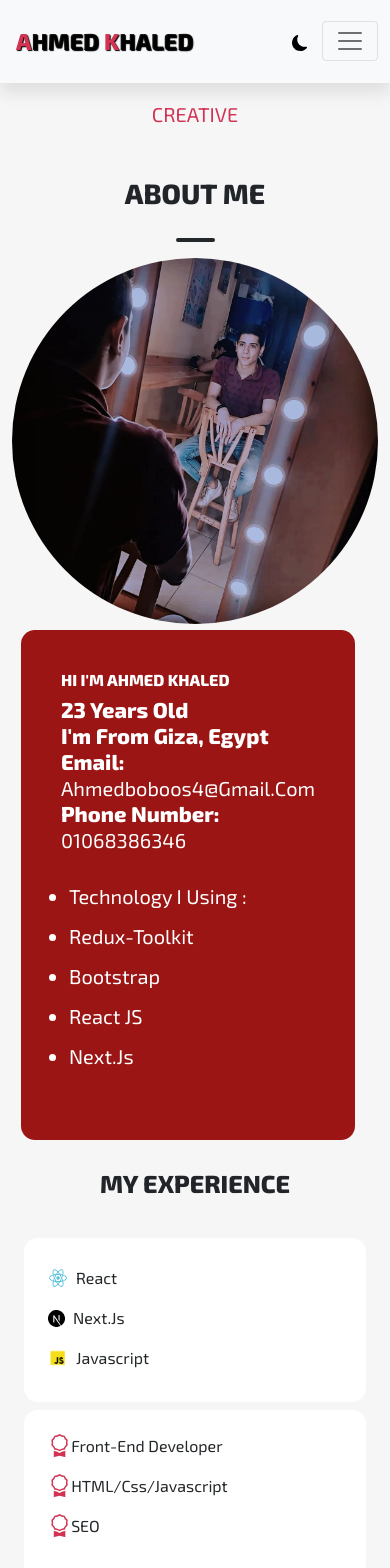
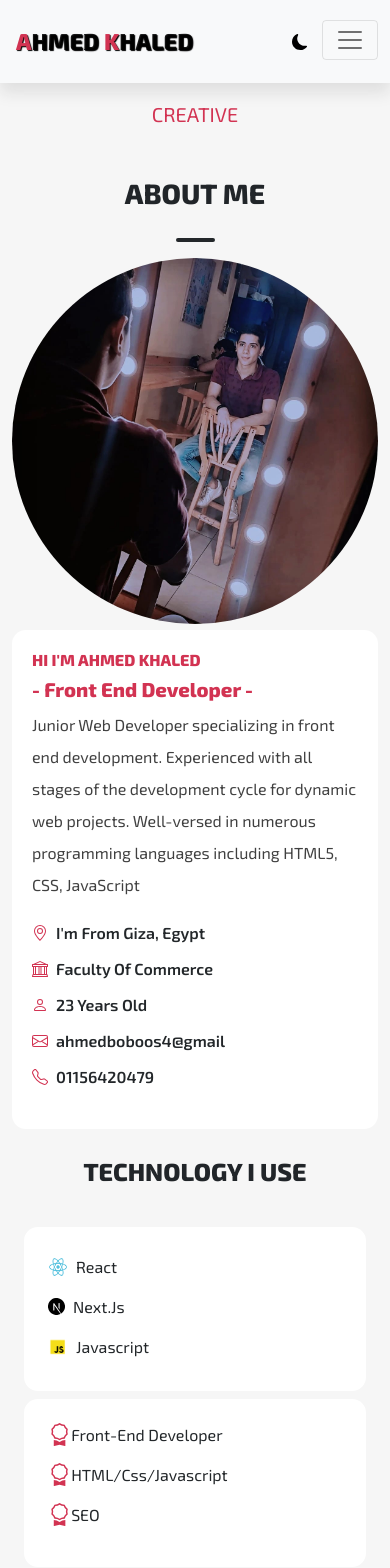
Before and after one commit to Ahmed-Khaled11/portfolio, a Next.js app: page /about in a window 390 px wide. Shown: the top 1568 px of the page. Built offline with nearby package versions, Linux system fonts and the light colour scheme.

Commit message:
changes on about comp

```diff
--- a/components/About.js
+++ b/components/About.js
@@ -1,3 +1,4 @@
+/* eslint-disable react/jsx-no-target-blank */
 /* eslint-disable react/no-unescaped-entities */
 import Head from 'next/head';
 import Image from 'next/image';
@@ -5,13 +6,13 @@ import React, { useEffect } from 'react'
 import { Container } from 'react-bootstrap';
 import aboutImg from '../public/images/about.jpg'
 import Aos from "aos";
-import { Award } from "react-bootstrap-icons";
+import { Award, Person, GeoAlt, GenderMale,Bank, Envelope, Telephone } from "react-bootstrap-icons";
 import react from '../public/images/react.png'
 import next from '../public/images/next.svg'
 import js from '../public/images/js.png'
 export default function About() {
     useEffect(() => {
-      Aos.init({ duration: 1500 });
+      Aos.init({ duration: 1000 });
     }, []);
 
 
@@ -30,42 +31,53 @@ export default function About() {
           </h2>
         </div>
         <Container className="d-flex about-content flex-column-reverse flex-lg-row">
-          <div
-            className="text text-white col-md-6 lh-lg fs-5 fs-md-1"
-            data-aos="zoom-in"
-          >
-            <h2 className="fw-bold text-uppercase">hi i'm ahmed khaled</h2>
-            <h4 className="fw-bold text-capitalize">
-              23 years old <br /> i'm from giza, egypt <br />
-              email:
-              <br />{" "}
-              <span className="fs-5 fw-normal">ahmedboboos4@gmail.com</span>
-              <br />
-              phone number:
-              <br />
-              <span className="fs-5 fw-normal">01068386346</span>
-              <br />
-            </h4>
-            <p></p>
-
-            <ul className="text-capitalize p-2">
-              <li>technology i using : </li>
-              <li>redux-toolkit</li>
-              <li>bootstrap</li>
-              <li>react JS</li>
-              <li>next.js</li>
-            </ul>
+          <div className="text text-white col-md-6 lh-lg fs-5 fs-md-1 me-0 me-md-3">
+            <h2 className="fw-bold text-uppercase main-color">
+              hi i'm ahmed khaled
+            </h2>
+            <h3 className="fs-5 fw-bold main-color">- Front End Developer -</h3>
+            <p className="about-me fs-6 fw-normal ">
+              Junior Web Developer specializing in front end development.
+              Experienced with all stages of the development cycle for dynamic
+              web projects. Well-versed in numerous programming languages
+              including HTML5, CSS, JavaScript
+            </p>
+            <div className="fw-bold text-capitalize">
+              <p className="d-flex align-items-center mb-1 ">
+                <GeoAlt className="me-2 main-color" /> i'm from giza, egypt
+              </p>
+              <p className="d-flex align-items-center mb-1 ">
+                <Bank className="me-2 main-color" />
+                Faculty of Commerce
+              </p>
+              <p className="d-flex align-items-center mb-1 ">
+                <Person className="me-2 main-color" />
+                23 years old
+              </p>
+              <p className="d-flex align-items-center text-lowercase  mb-1">
+                <Envelope className="me-2 main-color" />
+                ahmedboboos4@gmail
+              </p>
+              <p className="d-flex align-items-center">
+                {" "}
+                <Telephone className="d-flex align-items-center me-2 main-color" />
+                01156420479
+              </p>
+            </div>
           </div>
-          <div className="img col-md-6" data-aos="fade-down">
-            <Image src={aboutImg} />
+          <div className="img col-md-6  ms-0 ms-md-3" data-aos="fade-down">
+            <Image src={aboutImg} width="450" height="450" />
           </div>
         </Container>
         <div className="skills container py-4">
           <h2 className="text-uppercase text-center fw-bold mt-1 ms-md-4">
-            my experience
+            technology i use
           </h2>
           <div className="row my-technology text-white p-4 d-flex justify-content-center align-items-center text-capitalize text-center">
-            <span className="box p-4 mt-2 ms-0 ms-md-3 col-md-5">
+            <span
+              className="box p-4 mt-2 ms-0 ms-md-3 col-md-5"
+              data-aos="zoom-in"
+            >
               <div>
                 <span className="d-flex align-items-center mt-1">
                   {" "}
@@ -84,7 +96,10 @@ export default function About() {
                 </span>
               </div>
             </span>
-            <span className="box p-4 mt-2 ms-0 ms-md-3 col-md-5">
+            <span
+              className="box p-4 mt-2 ms-0 ms-md-3 col-md-5"
+              data-aos="zoom-in"
+            >
               <div className="d-flex flex-row">
                 <Award className=" fs-3 fw-bolder" />
                 <p>Front-End Developer </p>
@@ -98,7 +113,10 @@ export default function About() {
                 <p>SEO</p>
               </div>
             </span>
-            <span className="box p-4 mt-2 mt-md-2 ms-0 ms-md-3 col-md-5">
+            <span
+              className="box p-4 mt-2 mt-md-2 ms-0 ms-md-3 col-md-5"
+              data-aos="fade-up"
+            >
               <div className="d-flex flex-row">
                 <Award className=" fs-3 fw-bolder" />
                 <p>Arabic / English</p>
--- a/components/Header.js
+++ b/components/Header.js
@@ -15,7 +15,7 @@ import Link from "next/link";
 import Aos from 'aos'
   export default function Header() {
     useEffect(() => {
-    Aos.init({duration:1500});
+    Aos.init({duration:1000});
     }, [])
   return (
     <>
--- a/components/Navbar.js
+++ b/components/Navbar.js
@@ -143,8 +143,8 @@ const NavBar = () => {
                 </Container>
                 <Offcanvas.Body>
                   <Nav className="justify-content-end flex-grow-1 pe-3 text-uppercase">
-                    <Link href="home">
-                      <Nav.Link href="home" onClick={closeOffCanvas}>
+                    <Link href="/">
+                      <Nav.Link href="/" onClick={closeOffCanvas}>
                         Home
                       </Nav.Link>
                     </Link>
--- a/components/Portfolio.js
+++ b/components/Portfolio.js
@@ -9,7 +9,7 @@ import {Eye} from "react-bootstrap-icons";
 import Aos from 'aos'
 export default function Portfolio() {
   useEffect(() => {
-    Aos.init({duration:1500});
+    Aos.init({duration:1000});
   }, [])
    const [proj, setProj] = useState(projects)
   const filterProjects = (e) => {
--- a/styles/globals.css
+++ b/styles/globals.css
@@ -49,6 +49,10 @@
   .dark .offcanvas {
   background-color: var(--dark-mode);
   }
+  .dark .offcanvas .form-control:focus{
+  background-color: var(--dark-mode);
+  color: #fff !important;
+  }
   .dark .btn-close {
   background-color: #fff !important;
   }
@@ -97,7 +101,13 @@
   background-color: var(--main-color) ;
   }
   .dark .about .text{
-  background-color: #7b1111 !important;
+  background-color: #282d30 !important;
+  color: #fff !important;
+
+  }
+  .dark .about .text .about-me{
+  color: rgba(255, 255, 255, 0.753) !important;
+
   }
   .dark .about .skills .box {
   background-color: #282d30;
@@ -127,12 +137,6 @@
   background-color:rgb(52, 58, 62) ;
   color: #fff !important;
   }
-        .dark form input:focus,
-        .dark form textarea:focus{
-  /* background-color: rgb(52, 58, 62) !important; */
-        }
-  /* dark mode for contact  */
-
   /* dark mode  */
   /* navbar */
   .navbar{
@@ -157,7 +161,6 @@
   font-weight: 600;;
   letter-spacing: 1.6;
   }
-
   .links a{
   transition: 0.3s;
   font-size: 18px;
@@ -165,6 +168,9 @@
   align-items: center;
   font-weight: 500;
   }
+      .links button {
+      margin-top: -3px;
+      }
   .navbar-nav a:hover{
   color: var(--main-color) !important;
   }
@@ -177,10 +183,18 @@
   color: var(--main-color) !important;
   }
   @media (max-width:991px) {
+
   .links a{
   display: none !important;
   }
   }
+  @media (min-width:991px) {
+
+   .navbar-toggler {
+  display: none !important;
+  }
+  }
+
   .search button{
   background-color: var(--main-color);
   font-size: 20px;
@@ -199,7 +213,7 @@
   background-color:var(--section-color)!important ;
   }
   header{
-  min-height: calc(100vh - 75px);
+  min-height: calc(100vh - 90px);
   }
   header .text h1{
   font-weight: 700;
@@ -340,16 +354,11 @@
   background-color:var(--main-color);
   font-size: 16px;
   top: -25px;
-  /* left: -30%; */
   opacity: 0;
   border-radius: px;
   transition: 0.6s;
   }
-  .portfolio .box:hover .theTitle{
-  top: 0;
-  left: 0;
-  opacity: 1;
-  }
+
   .portfolio .box .title{
   position: absolute;
   font-size: 14px;
@@ -360,8 +369,11 @@
   }
   .portfolio .box:hover .title{
   bottom:20%;
-
-
+}
+    .portfolio .box:hover .theTitle {
+        top: 0;
+        left: 0;
+        opacity: 1;
   }
   .portfolio .box .title:hover{
   background-color: #d13945;
@@ -374,18 +386,15 @@
   background-color: var(--section-color);
   }
   .about .text{
-  clip-path: polygon(0% 0%, 55% 0, 100% 0%, 17% 100%, 0% 100%);
-  background-color:#9c1515;
+  background-color:#fff;
+  color: var(--dark-mode) !important;
+  border-radius: 14px;
   padding: 20px;
-  }
-  @media (max-width:991px) {
-  .about .text {
-  clip-path: polygon(0% 0%, 100% 0%, 100% 50%, 100% 100%, 0% 100%);
-  border-radius: 14px;
-  margin-right: 14px;
-  padding: 40px;
-  }
-  }
+}
+.about .text .about-me{
+
+      color: rgba(0, 0, 0, 0.75) !important;;
+}
   @media (max-width:991px) {
   .about .about-content {
   align-items: center ;
```
Also changed, not shown: components/Contact.js (+20 -7 lines).
